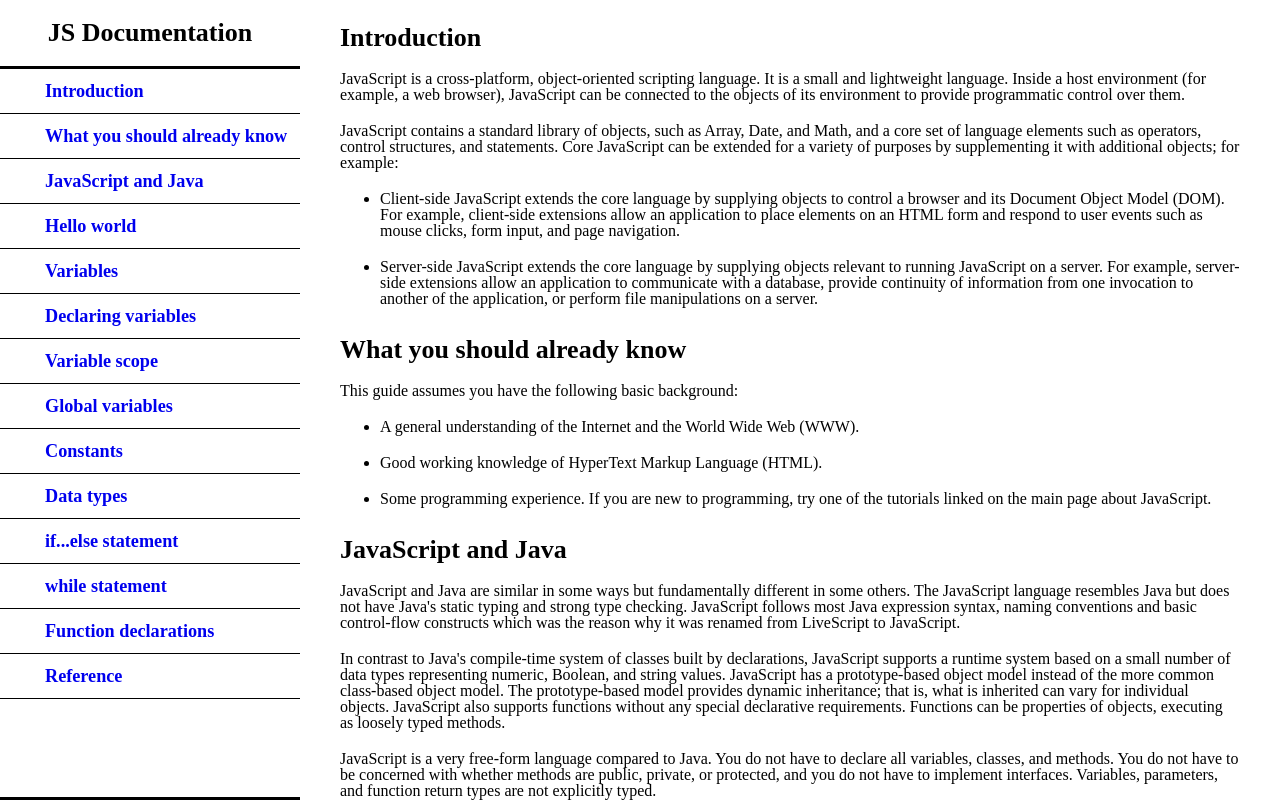
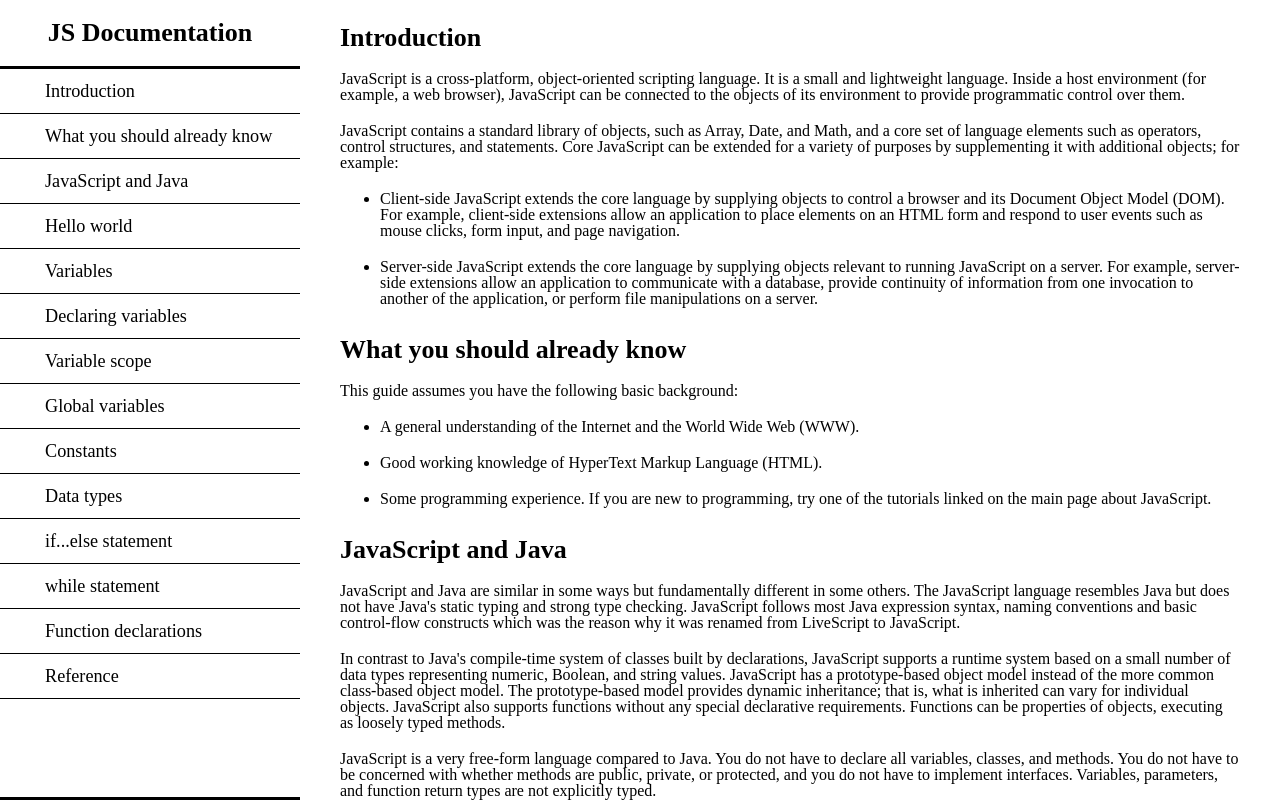
Before and after one commit to JamesJim/fcc_rwdp_technical_documentation_page, a plain HTML site: page index.html in a window 1280 px wide. Drawn offline with nearby package versions, Linux system fonts and the light colour scheme.

Commit message:
Updated Link font color

```diff
--- a/css/main.css
+++ b/css/main.css
@@ -36,6 +36,12 @@ body {
   font-size: .6em;
   text-decoration: none;
   padding-left: 30px;
+  color: black;
+  font-weight: lighter;
+}
+
+.nav-link:hover {
+  color: gray;
 }
 
 #main-doc {
```
